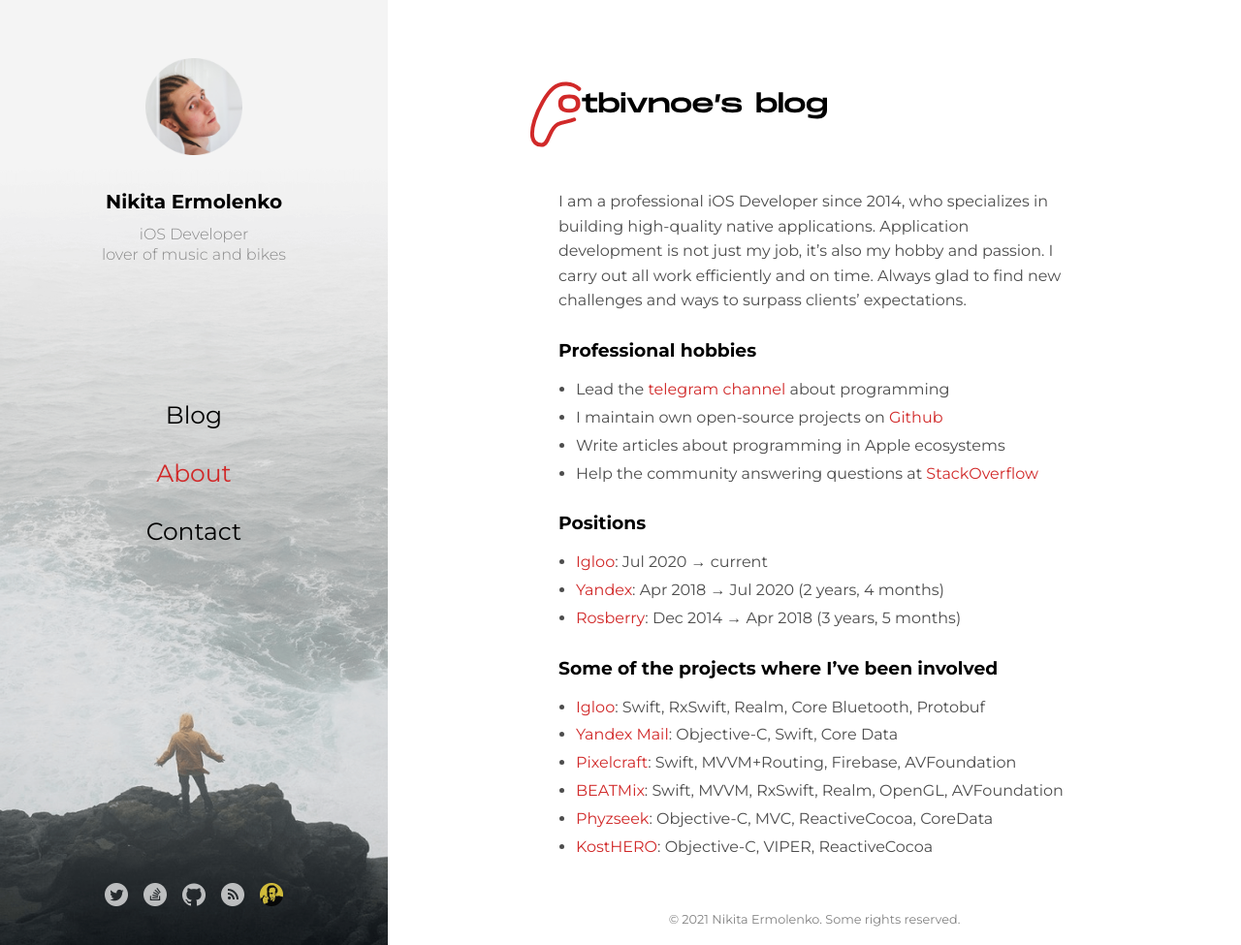
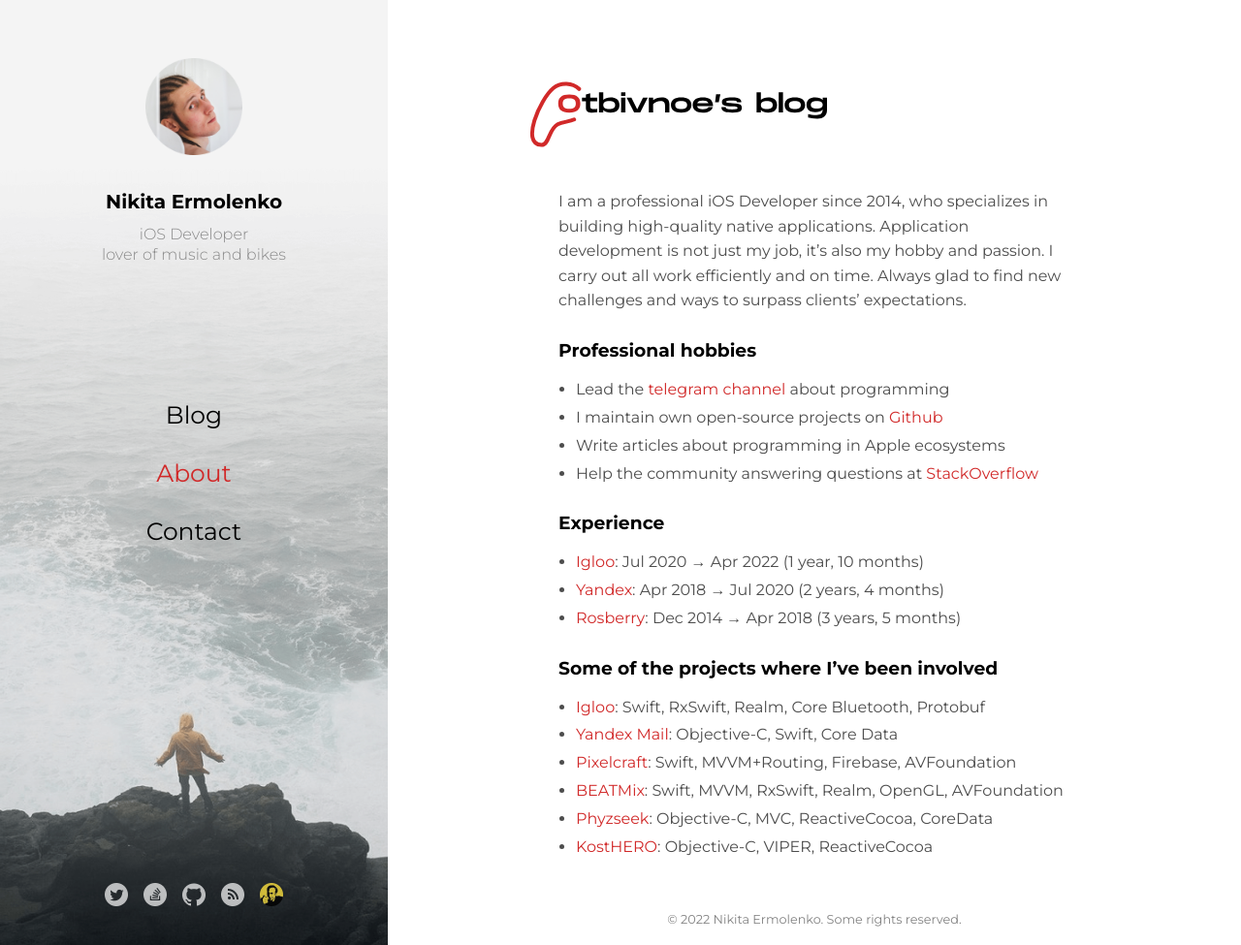
Before and after one commit to Otbivnoe/Otbivnoe.github.io, a Jekyll site: the page built from tabs/about.md, in a window 1280 px wide and 975 px high. Shown: the whole window at 97% size. Built offline with Jekyll 4.4.1, drawn with Linux system fonts in a browser that asks for light colours.

```diff
--- a/_layouts/default.html
+++ b/_layouts/default.html
@@ -56,7 +56,7 @@
                 </nav>
                 {{ content }}
             </div>
-            <p class="copyright">© 2021 Nikita Ermolenko. Some rights reserved.</p>
+            <p class="copyright">© 2022 Nikita Ermolenko. Some rights reserved.</p>
 		</div>
 	</body>
 </html>
--- a/tabs/about.md
+++ b/tabs/about.md
@@ -13,15 +13,15 @@ I am a professional iOS Developer since 2014, who specializes in building high-q
 - Write articles about programming in Apple ecosystems
 - Help the community answering questions at [StackOverflow](https://stackoverflow.com/users/3733734/nikita-ermolenko?tab=profile)
 
-### Positions
+### Experience
 
-- [Igloo](https://iglootest.ru): Jul 2020 → current
+- [Igloo](https://iglootest.ru): Jul 2020 → Apr 2022 (1 year, 10 months)
 - [Yandex](https://www.yandex.ru/): Apr 2018 → Jul 2020 (2 years, 4 months)
 - [Rosberry](https://rosberry.com/): Dec 2014 → Apr 2018 (3 years, 5 months)
 
 ### Some of the projects where I've been involved
 
-- [Igloo](https://apps.apple.com/ru/app/igloo/id1562105781): Swift, RxSwift, Realm, Core Bluetooth, Protobuf
+- [Igloo](https://igloovet.ru): Swift, RxSwift, Realm, Core Bluetooth, Protobuf
 - [Yandex Mail](https://apps.apple.com/us/app/yandex-mail-email-app/id441785419): Objective-C, Swift, Core Data
 - [Pixelcraft](https://itunes.apple.com/us/app/pixelcraft-color-by-number-art/id1303437993?mt=8): Swift, MVVM+Routing, Firebase, AVFoundation
 - [BEATMix](https://itunes.apple.com/us/app/beatmix/id1227356223): Swift, MVVM, RxSwift, Realm, OpenGL, AVFoundation
```
Also changed, not shown: tabs/resume.md (added, +54 -0 lines).
